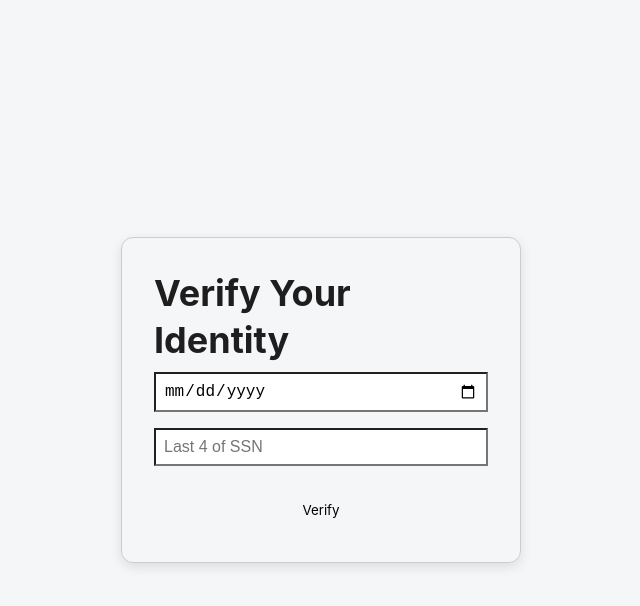
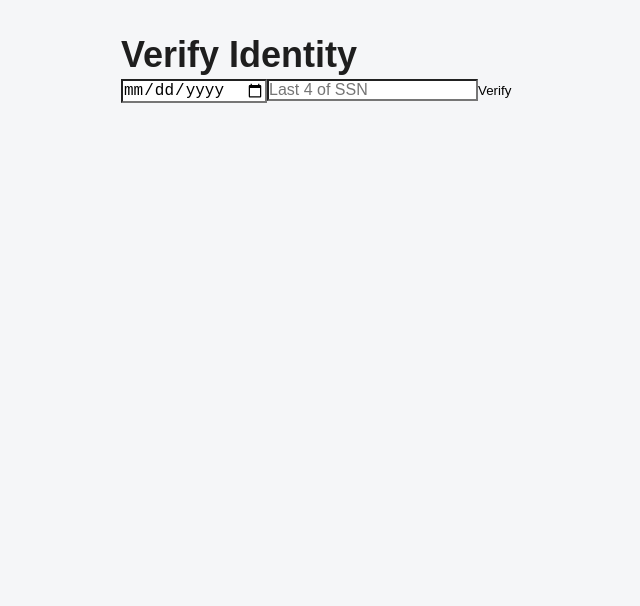
Before and after one commit to oaklineworkspace/oakline-frontend, a Next.js app: page /enroll in a window 1280 px wide. Shown: the top 606 px of the page, without its empty margins (319-959 px from the left). Built offline with nearby package versions, Linux system fonts and the light colour scheme.

Commit message:
Update enroll.js

```diff
--- a/pages/enroll.js
+++ b/pages/enroll.js
@@ -1,112 +1,57 @@
-// pages/enroll.js
 import { useState } from 'react';
+import axios from 'axios';
 import { useRouter } from 'next/router';
 
-export default function EnrollPage() {
+export default function Enroll() {
   const router = useRouter();
-  const [step, setStep] = useState(1); // 1 = verify, 2 = enroll
-  const [formData, setFormData] = useState({ dob: '', ssnLast4: '', password: '' });
-  const [userInfo, setUserInfo] = useState(null);
-  const [loading, setLoading] = useState(false);
-  const [message, setMessage] = useState('');
+  const [step, setStep] = useState(1);
+  const [dob, setDob] = useState('');
+  const [ssnLast4, setSsnLast4] = useState('');
+  const [applicationId, setApplicationId] = useState('');
+  const [password, setPassword] = useState('');
+  const [error, setError] = useState('');
 
-  const backendUrl = process.env.NEXT_PUBLIC_BACKEND_URL || 'http://localhost:5000';
-
-  const handleChange = (e) => setFormData({ ...formData, [e.target.name]: e.target.value });
-
-  // ------------------------
-  // Step 1: Verify identity
-  // ------------------------
-  const handleVerify = async (e) => {
-    e.preventDefault();
-    setLoading(true);
-    setMessage('');
-
+  const handleVerify = async () => {
+    setError('');
     try {
-      console.log('Verifying user...');
-      const res = await fetch(`${backendUrl}/api/users/verify-identity`, {
-        method: 'POST',
-        headers: { 'Content-Type': 'application/json' },
-        body: JSON.stringify({ dob: formData.dob, ssnLast4: formData.ssnLast4 })
-      });
-
-      const data = await res.json();
-
-      if (!res.ok) throw new Error(data.error || 'Verification failed');
-
-      setUserInfo(data.user);
+      const res = await axios.post('/api/users/verify-identity', { dob, ssnLast4 });
+      setApplicationId(res.data.application.id);
       setStep(2);
-      setFormData((prev) => ({ ...prev, password: '' })); // reset password
     } catch (err) {
-      console.error(err);
-      setMessage(err.message);
-    } finally {
-      setLoading(false);
+      setError(err.response?.data?.error || 'Verification failed');
     }
   };
 
-  // ------------------------
-  // Step 2: Enroll user
-  // ------------------------
-  const handleEnroll = async (e) => {
-    e.preventDefault();
-    setLoading(true);
-    setMessage('');
-
+  const handleEnroll = async () => {
+    setError('');
     try {
-      console.log('Enrolling user...');
-      const res = await fetch(`${backendUrl}/api/users/enroll`, {
-        method: 'POST',
-        headers: { 'Content-Type': 'application/json' },
-        body: JSON.stringify({
-          email: userInfo.email,
-          password: formData.password,
-          full_name: `${userInfo.first_name} ${userInfo.middle_name || ''} ${userInfo.last_name}`.trim()
-        })
-      });
-
-      const data = await res.json();
-
-      if (!res.ok) throw new Error(data.error || 'Enrollment failed');
-
-      setMessage('✅ Enrollment successful! Redirecting to sign-in...');
-      setTimeout(() => router.push('/sign-in'), 2000);
+      const res = await axios.post('/api/users/enroll', { applicationId, password });
+      alert('Enrollment successful! You can now log in.');
+      router.push('/login');
     } catch (err) {
-      console.error(err);
-      setMessage(err.message);
-    } finally {
-      setLoading(false);
+      setError(err.response?.data?.error || 'Enrollment failed');
     }
   };
 
   return (
-    <div style={{ minHeight: '100vh', display: 'flex', justifyContent: 'center', alignItems: 'center', padding: '2rem' }}>
-      <div style={{ width: '100%', maxWidth: '400px', padding: '2rem', border: '1px solid #ccc', borderRadius: '12px', boxShadow: '0 4px 12px rgba(0,0,0,0.1)' }}>
-
-        {step === 1 && (
-          <form onSubmit={handleVerify}>
-            <h2>Verify Your Identity</h2>
-            <input type="date" name="dob" value={formData.dob} onChange={handleChange} required placeholder="Date of Birth" style={{ width: '100%', padding: '0.5rem', margin: '0.5rem 0' }} />
-            <input type="text" name="ssnLast4" value={formData.ssnLast4} onChange={handleChange} required maxLength={4} placeholder="Last 4 of SSN" style={{ width: '100%', padding: '0.5rem', margin: '0.5rem 0' }} />
-            <button type="submit" disabled={loading} style={{ width: '100%', padding: '0.75rem', marginTop: '1rem', cursor: 'pointer' }}>
-              {loading ? 'Verifying...' : 'Verify'}
-            </button>
-          </form>
-        )}
-
-        {step === 2 && userInfo && (
-          <form onSubmit={handleEnroll}>
-            <h2>Welcome, {`${userInfo.first_name} ${userInfo.middle_name || ''} ${userInfo.last_name}`.trim()}</h2>
-            <p>Email: {userInfo.email}</p>
-            <input type="password" name="password" value={formData.password} onChange={handleChange} required placeholder="Set your password" style={{ width: '100%', padding: '0.5rem', margin: '0.5rem 0' }} />
-            <button type="submit" disabled={loading} style={{ width: '100%', padding: '0.75rem', marginTop: '1rem', cursor: 'pointer' }}>
-              {loading ? 'Enrolling...' : 'Enroll'}
-            </button>
-          </form>
-        )}
-
-        {message && <p style={{ color: message.includes('successful') ? 'green' : 'red', marginTop: '1rem' }}>{message}</p>}
-      </div>
+    <div style={{ maxWidth: '400px', margin: '2rem auto', fontFamily: 'sans-serif' }}>
+      {step === 1 && (
+        <div>
+          <h2>Verify Identity</h2>
+          <input type="date" value={dob} onChange={e => setDob(e.target.value)} placeholder="Date of Birth" />
+          <input type="text" value={ssnLast4} onChange={e => setSsnLast4(e.target.value)} placeholder="Last 4 of SSN" maxLength={4} />
+          <button onClick={handleVerify}>Verify</button>
+          {error && <p style={{ color: 'red' }}>{error}</p>}
+        </div>
+      )}
+      {step === 2 && (
+        <div>
+          <h2>Set Password</h2>
+          <input type="password" value={password} onChange={e => setPassword(e.target.value)} placeholder="Password" />
+          <button onClick={handleEnroll}>Enroll</button>
+          {error && <p style={{ color: 'red' }}>{error}</p>}
+        </div>
+      )}
     </div>
   );
 }
```
